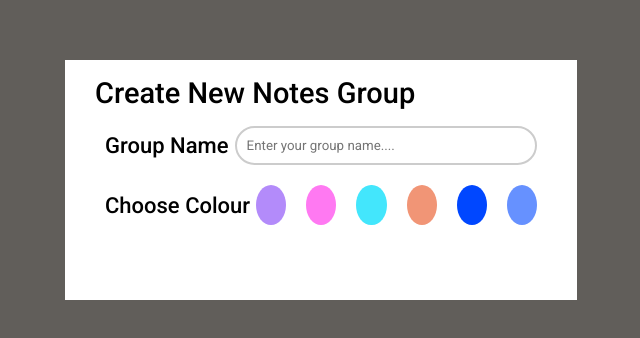
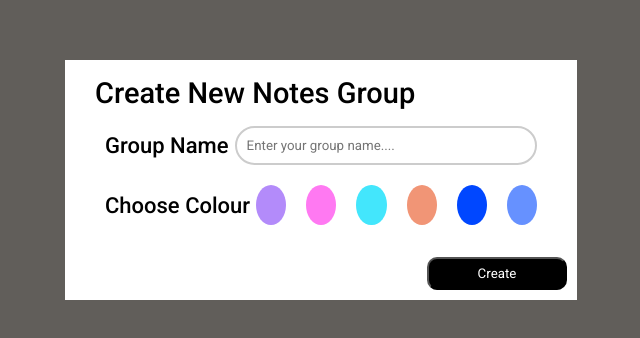
Before and after one commit to jaswindersingh97/Module-Test2-Notes-app, a React (Vite) app in the folder NotesApp/: page /GroupName/1 in a window 1280 px wide. Shown: the part 220-558 px from the top of the page, without its empty margins (319-959 px from the left). Built offline with nearby package versions, Linux system fonts and the light colour scheme.

Commit message:
Notes App layout ready

```diff
--- a/NotesApp/src/components/AddNote.jsx
+++ b/NotesApp/src/components/AddNote.jsx
@@ -3,7 +3,7 @@ import Style from './AddNote.module.css';
 
 function AddNote() {
     const colors = ["#B38BFA", "#FF79F2", "#43E6FC", "#F19576", "#0047FF", "#6691FF"];
-    // const [color, setColor] = useState("white");
+    const [color, setColor] = useState("white");
 
     return (
         <div className={Style.container}>
@@ -21,12 +21,14 @@ function AddNote() {
                     <div
                         style={{ backgroundColor: item, cursor: 'pointer' }}
                         key={index}
-                        // onClick={() => setColor(item)}
+                        onClick={() => {setColor(item)
+                        console.log(color)}}
                     >
                     </div>
                 ))}
             </span>
             </div>
+            <button>Create</button>
         </div>
     );
 }
--- a/NotesApp/src/components/AddNote.module.css
+++ b/NotesApp/src/components/AddNote.module.css
@@ -21,6 +21,16 @@
     font-weight: 500;
     font-size: 22px;
 }
+.container button{
+    position: absolute;
+    width: 140px;
+    height: 33px;
+    bottom: 10px;
+    right: 10px;
+    color: white;
+    background: black;
+    border-radius: 10px;
+}
 .row1 input{
     width: 70%;
     padding: 10px;
```
